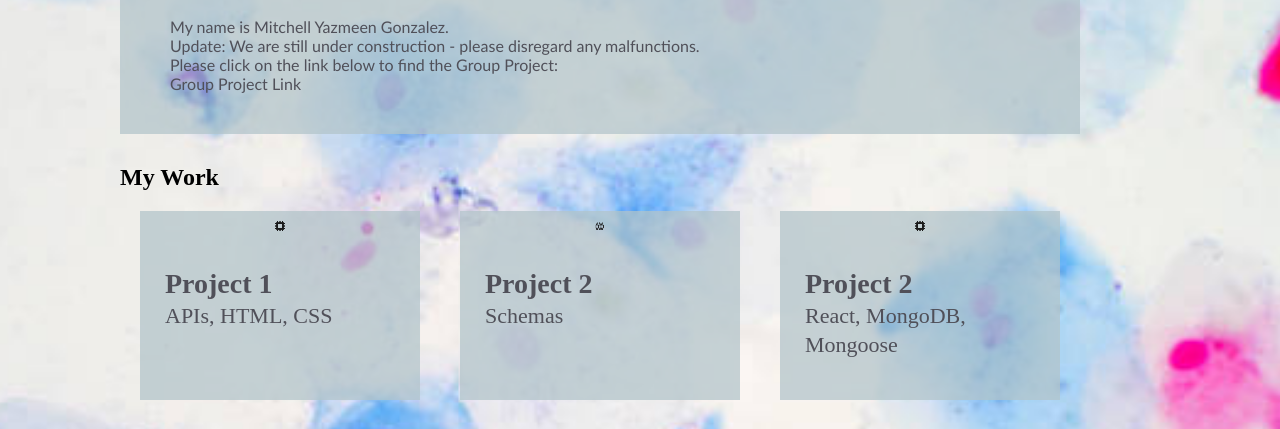
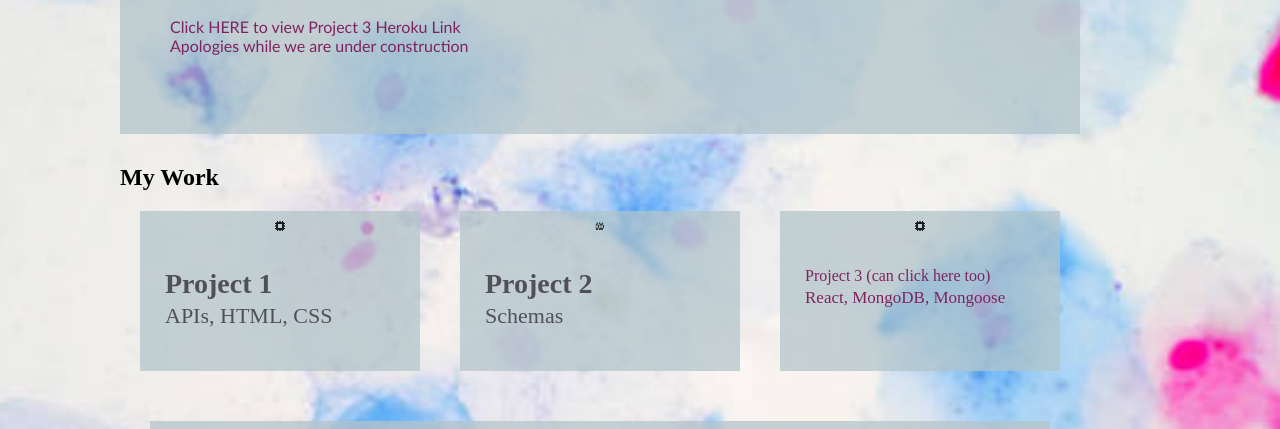
Before and after one commit to mitchellygonzalez/challengenumerodos, a plain HTML site: page index.html in a window 1280 px wide. Shown: the part 263-692 px from the top of the page. Drawn offline with Linux system fonts and the light colour scheme.

Commit message:
adding link to project 3

```diff
--- a/index.html
+++ b/index.html
@@ -37,16 +37,14 @@
             <img src="./assets/images/1.png" class="float-left" />
             <h2>Welcome to my Portfolio, MYG</h2>
             <p>
-                My name is Mitchell Yazmeen Gonzalez.
-                <p>Update:     We are still under construction - please disregard any malfunctions.</p>
-                Please click on the link below to find the Group Project:
-               <p ref="file:///Users/mitchellgonzalez/Desktop/eat-healthy/index.html">Group Project Link</p>
+              <a href="https://shrouded-taiga-00254.herokuapp.com/">Click HERE to view Project 3 Heroku Link</a>
+              <p>
+                <a> Apologies while we are under construction</a>
+              </p>
             </p>
       </div>
         <section id="work">
               <h2 class="section-title primary-border"> My Work</h2>
-
-
             <div class="projects">
               <article class="project">
                 <img src="./assets/images/1.png" alt="2" />
@@ -65,8 +63,10 @@
               <article class="project">
                 <img src="./assets/images/1.png" alt="2" />
                 <div class="project-bio">
-                  <h3 class="trainer-name">Project 2</h3>
-                  <h4 class="trainer-role">React, MongoDB, Mongoose</h4>
+                  <a href="https://shrouded-taiga-00254.herokuapp.com/">Project 3 (can click here too)</a>
+                  <p>
+                  <a class="trainer-role">React, MongoDB, Mongoose</a>
+                </p>
                 </div>
               </article>
             </div>
```
